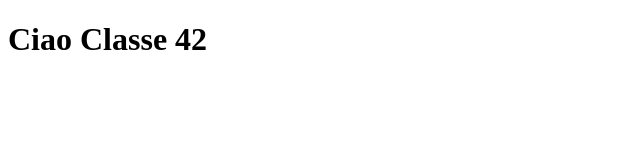
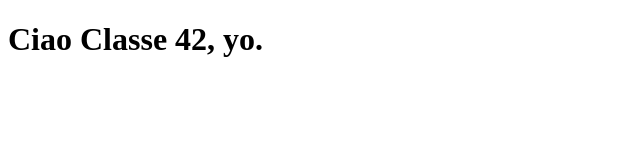
Before and after one commit to federicofrasca796/42_html_hello, a plain HTML site: page index.html in a window 1280 px wide. Shown: the full height of the page, 0-640 px from the left. Drawn offline with Linux system fonts and the light colour scheme.

Commit message:
add "yo" in h1
perché si.

```diff
--- a/index.html
+++ b/index.html
@@ -8,7 +8,7 @@
 </head>
 <body>
     <h1>
-        Ciao Classe 42
+        Ciao Classe 42, yo.
     </h1>
 </body>
 </html>
```
